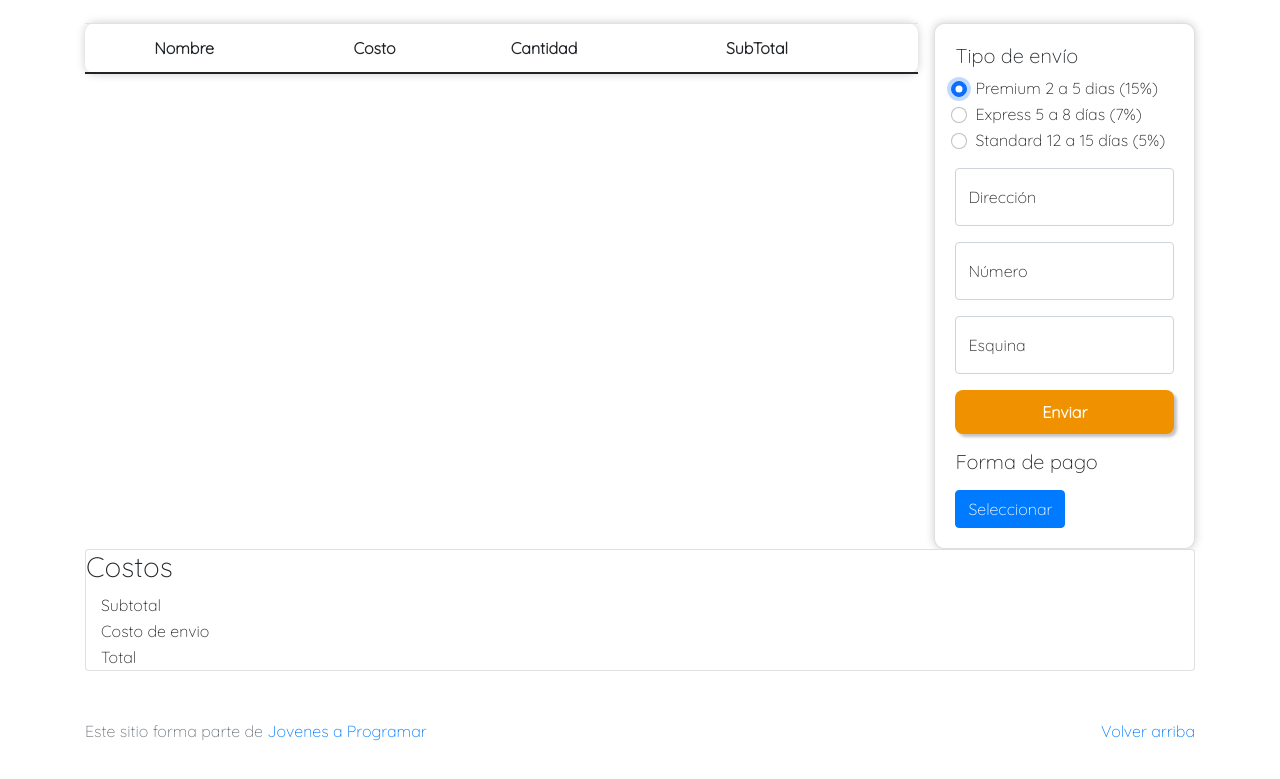
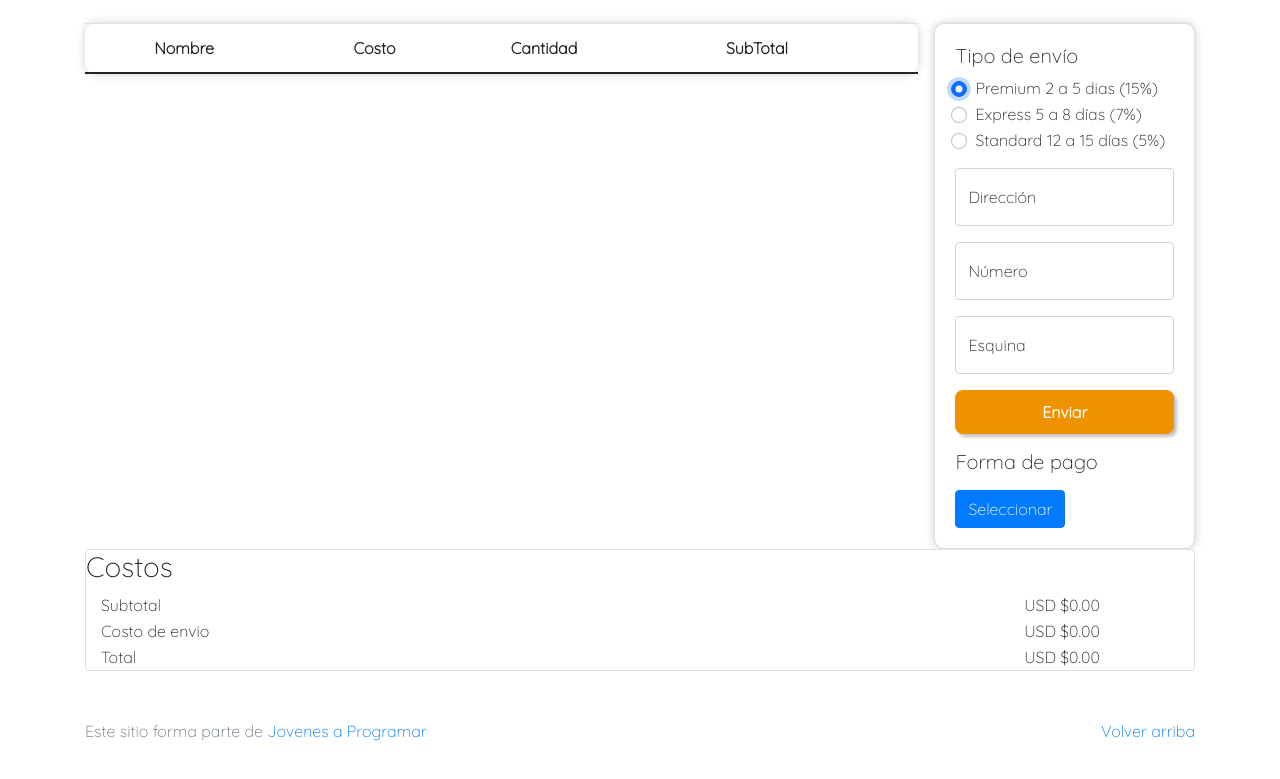
Before and after one commit to gastonmartinezz/Entrega, a plain HTML site: page cart.html in a window 1280 px wide. Both pictures are taken after a click on the radio button "Premium 2 a 5 dias (15%)". Shown: the part 159-938 px from the top of the page. Drawn offline with nearby package versions, Linux system fonts and the light colour scheme; no server answers.

Commit message:
Ajuste
Se modifica un poco el JS y HTML de cart para que actualice el total cuando se borra un producto o cambie el envio. Además se modifica el formato numerico

```diff
--- a/cart.html
+++ b/cart.html
@@ -86,7 +86,7 @@
       <div class="card" id="info">
         <h5>Tipo de envío</h5>
 
-        <form id="envio" action="#" method="get" class="needs-validation" novalidate>
+        <form id="envio" action="#" method="get" class="needs-validation" onclick="subtotalEnvioTotal()" novalidate>
           <div class="form-check">
             <input class="form-check-input" type="radio" name="flexRadioDefault" id="flexRadioDefault1" value="0.15" required>
             <label class="form-check-label" for="flexRadioDefault1">
@@ -194,15 +194,15 @@
       <table>
         <tr>
           <td class="col-10">Subtotal</td>
-          <td id="subtotal" class="col-1"></td>
+          <td class="col-sm-2">USD $<span id="subtotal"></span></td>
         </tr>
         <tr>
           <td class="col-10">Costo de envio</td>
-          <td id="costo-envio" class="col-1"></td>
+          <td class="col-2">USD $<span id="costo-envio"></span></td>
         </tr>
         <tr>
           <td class="col-10">Total</td>
-          <td id="total" class="col-1"></td>
+          <td class="col-2">USD $<span id="total" ></span></td>
         </tr>
       </table>
     </div>
--- a/js/cart.js
+++ b/js/cart.js
@@ -36,7 +36,7 @@ async function agregarProductos() {
           <td><span class="precio-unitario">${article.currency} ${article.unitCost}</span></td>
           <td><input class="cantidad" type="number" value="1" min="1" oninput="actualizarSubtotal(this); subtotalEnvioTotal()" data-id="${id}"></td>
           <td>${article.currency} <span class="subtotal" type="number">${(article.unitCost * article.count)}</span></td>
-          <td><button class="btn btn-danger" onclick="eliminarProducto(this)"><svg xmlns="http://www.w3.org/2000/svg" width="16" height="16" fill="currentColor" class="bi bi-trash" viewBox="0 0 16 16">
+          <td><button class="btn btn-danger" onclick="eliminarProducto(this); subtotalEnvioTotal()"><svg xmlns="http://www.w3.org/2000/svg" width="16" height="16" fill="currentColor" class="bi bi-trash" viewBox="0 0 16 16">
           <path d="M5.5 5.5A.5.5 0 0 1 6 6v6a.5.5 0 0 1-1 0V6a.5.5 0 0 1 .5-.5Zm2.5 0a.5.5 0 0 1 .5.5v6a.5.5 0 0 1-1 0V6a.5.5 0 0 1 .5-.5Zm3 .5a.5.5 0 0 0-1 0v6a.5.5 0 0 0 1 0V6Z"/>
           <path d="M14.5 3a1 1 0 0 1-1 1H13v9a2 2 0 0 1-2 2H5a2 2 0 0 1-2-2V4h-.5a1 1 0 0 1-1-1V2a1 1 0 0 1 1-1H6a1 1 0 0 1 1-1h2a1 1 0 0 1 1 1h3.5a1 1 0 0 1 1 1v1ZM4.118 4 4 4.059V13a1 1 0 0 0 1 1h6a1 1 0 0 0 1-1V4.059L11.882 4H4.118ZM2.5 3h11V2h-11v1Z"/>
         </svg></button></td>
@@ -94,7 +94,7 @@ document.addEventListener("DOMContentLoaded",()=>{
         <td><span class="precio-unitario">${article.currency} ${article.cost}</span></td>
         <td><input class="cantidad" type="number" value="${cantidad}" min="1" oninput="actualizarSubtotal(this); subtotalEnvioTotal()" data-id="${id}"></td>
         <td>USD <span class="subtotal" type="number">${subtotalUSD.toFixed(2)}</span></td>
-        <td><button class="btn btn-danger" onclick="eliminarProducto(this)"><svg xmlns="http://www.w3.org/2000/svg" width="16" height="16" fill="currentColor" class="bi bi-trash" viewBox="0 0 16 16">
+        <td><button class="btn btn-danger" onclick="eliminarProducto(this); subtotalEnvioTotal()"><svg xmlns="http://www.w3.org/2000/svg" width="16" height="16" fill="currentColor" class="bi bi-trash" viewBox="0 0 16 16">
         <path d="M5.5 5.5A.5.5 0 0 1 6 6v6a.5.5 0 0 1-1 0V6a.5.5 0 0 1 .5-.5Zm2.5 0a.5.5 0 0 1 .5.5v6a.5.5 0 0 1-1 0V6a.5.5 0 0 1 .5-.5Zm3 .5a.5.5 0 0 0-1 0v6a.5.5 0 0 0 1 0V6Z"/>
         <path d="M14.5 3a1 1 0 0 1-1 1H13v9a2 2 0 0 1-2 2H5a2 2 0 0 1-2-2V4h-.5a1 1 0 0 1-1-1V2a1 1 0 0 1 1-1H6a1 1 0 0 1 1-1h2a1 1 0 0 1 1 1h3.5a1 1 0 0 1 1 1v1ZM4.118 4 4 4.059V13a1 1 0 0 0 1 1h6a1 1 0 0 0 1-1V4.059L11.882 4H4.118ZM2.5 3h11V2h-11v1Z"/>
       </svg></button></td>
@@ -155,7 +155,7 @@ function subtotalEnvioTotal (){
   //Toma los elementos de los subtotales y los guarda en una lista. Itera la lista, sumandolos. Devuelve el subtotal.
   let lista = Array.from(document.querySelectorAll("span.subtotal"));
   let subtotal = 0;
-  lista.forEach((element)=> subtotal+= parseInt(element.innerHTML));
+  lista.forEach((element)=> subtotal+= parseFloat(element.innerHTML));
 
   //console.log(subtotal);
 
@@ -173,9 +173,9 @@ function subtotalEnvioTotal (){
   const DIV_COSTO_ENVIO = document.getElementById("costo-envio");
   const DIV_TOTAL = document.getElementById("total");
 
-  DIV_SUBTOTAL.innerHTML= subtotal;
-  DIV_COSTO_ENVIO.innerHTML= costoEnvio;
-  DIV_TOTAL.innerHTML= subtotal + costoEnvio;
+  DIV_SUBTOTAL.textContent= subtotal.toFixed(2);
+  DIV_COSTO_ENVIO.textContent= costoEnvio.toFixed(2);
+  DIV_TOTAL.textContent= (subtotal + costoEnvio).toFixed(2);
 };
 /////////////////////////////////////////////
 
```
